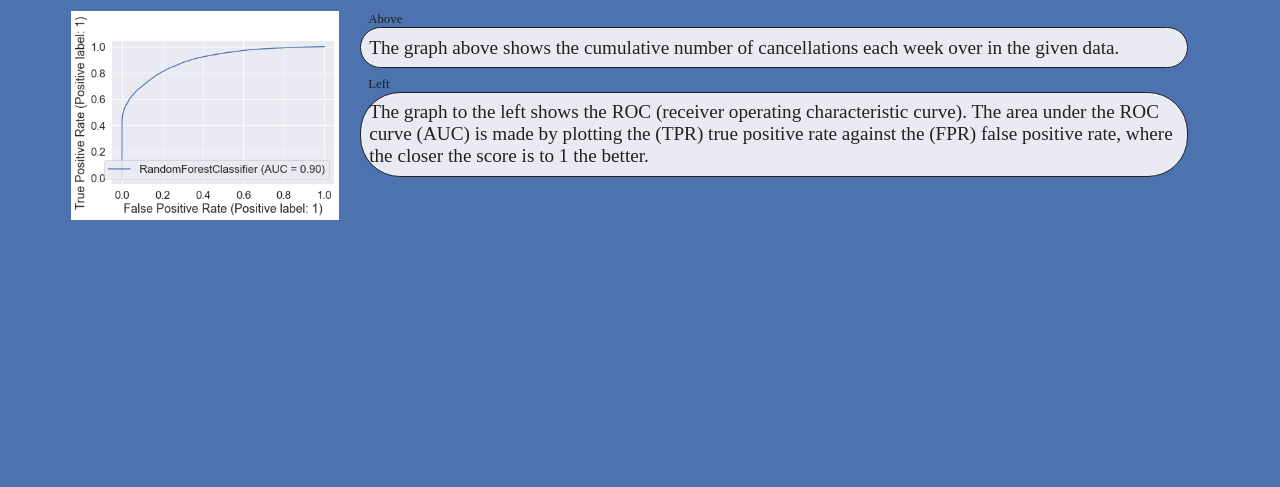
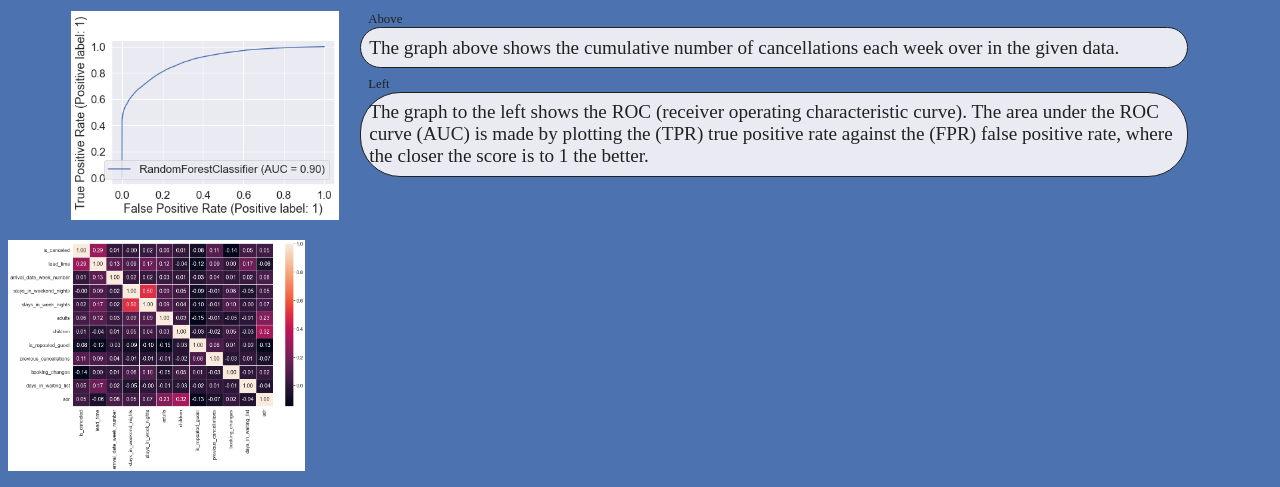
Before and after one commit to DavidDStacey/hotel-cancel-pred, a Flask app: page /graphs in a window 1280 px wide. Shown: the part 393-880 px from the top of the page. Before the commit the page ends 613 px from the top, so only its background shows below. Run offline with Flask 2, Linux system fonts and the light colour scheme; parts of the project's set-up code (start-up, migrations or seed data) failed here and were passed over.

Commit message:
added heatmap

```diff
--- a/templates/graphs.html
+++ b/templates/graphs.html
@@ -34,5 +34,7 @@
         </span>
       </span>
     </div>
+      <img src="{{url_for('static', filename='img/heatmap.png')}}" class="roc-img" alt="roc.png">
+
   </body>
 </html>
```
